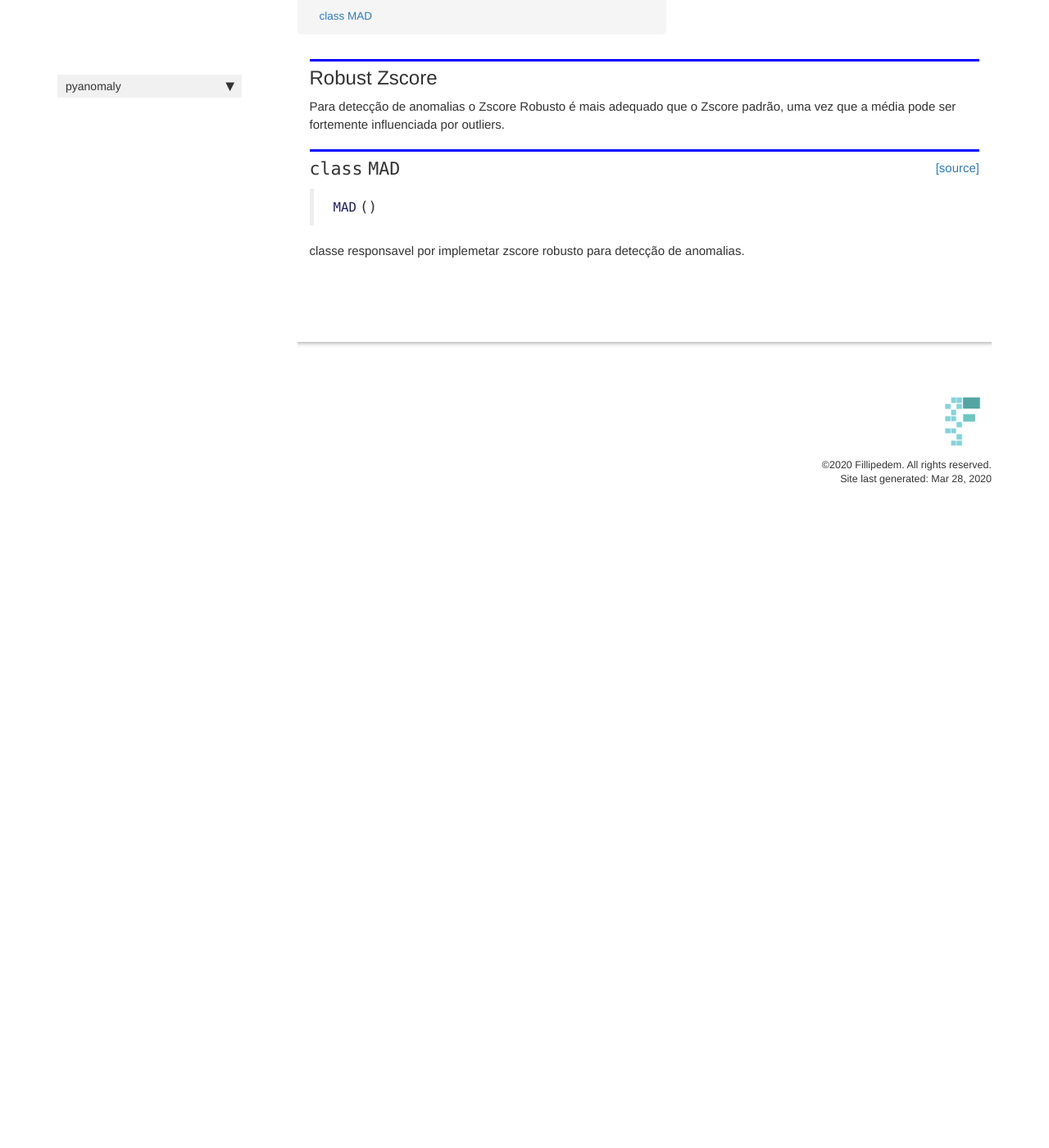
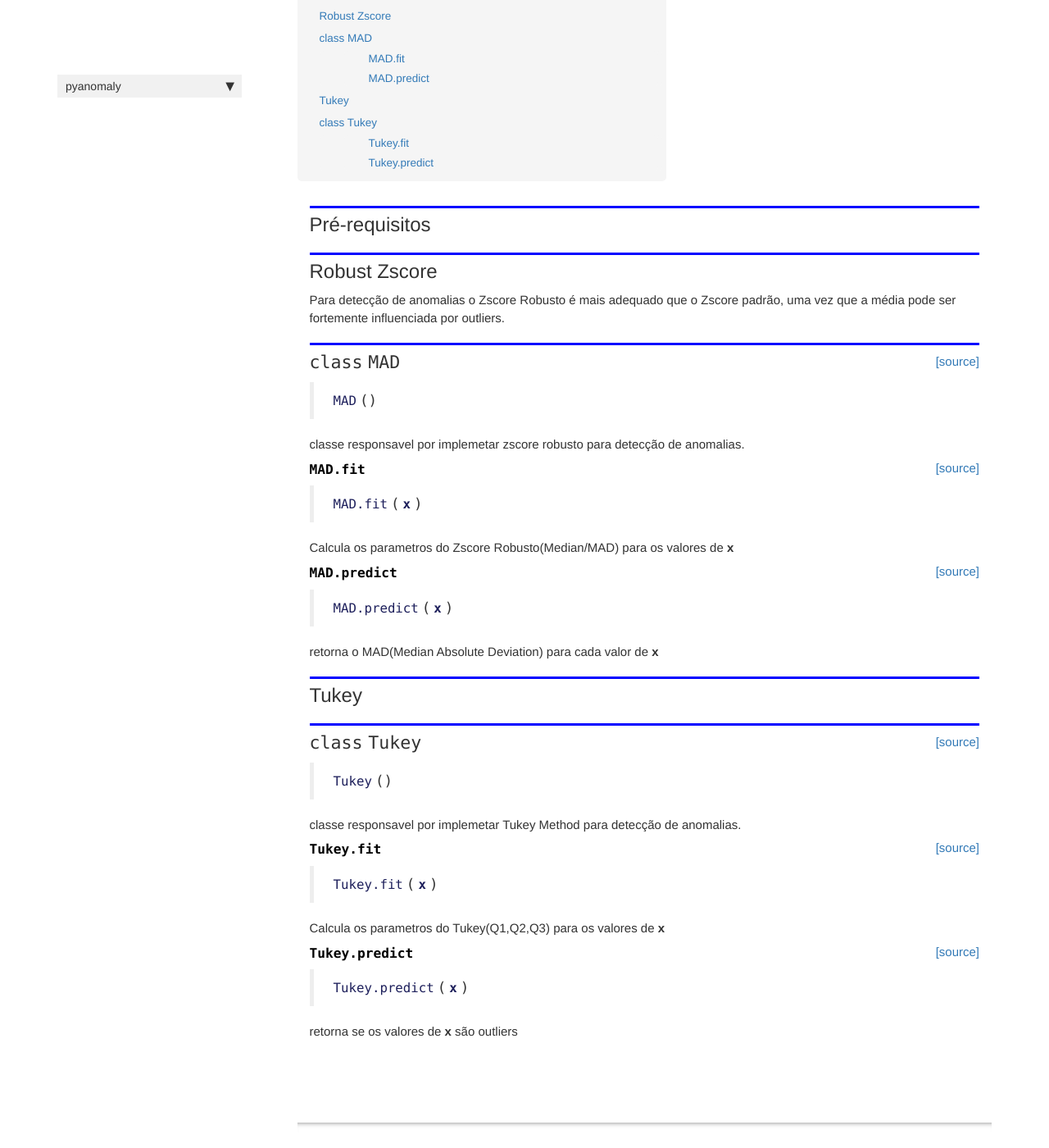
Before and after one commit to Fillipedem/pyanomaly, a Jekyll site: the page built from docs/stats.html, in a window 1280 px wide and 1400 px high, scrolled down 243 px. Shown: the whole window at 82% size. Built offline with Jekyll 4.4.1, drawn with Linux system fonts in a browser that asks for light colours; nearby versions of some CDN libraries; comment, search, counter and statistics services are not loaded; before the commit the page ends 900 px from its top, so only the background shows below that; some of the changed text lies outside the part shown.

Commit message:
Tukey Added - Fix build

```diff
--- a/docs/_data/sidebars/home_sidebar.yml
+++ b/docs/_data/sidebars/home_sidebar.yml
@@ -10,7 +10,7 @@ entries:
       title: Overview
       url: /
     - output: web,pdf
-      title: Stats
+      title: stats
       url: /stats
     output: web
     title: pyanomaly
--- a/docs/sidebar.json
+++ b/docs/sidebar.json
@@ -1,6 +1,6 @@
 {
   "pyanomaly": {
     "Overview": "/",
-    "Stats": "/stats"
+    "stats": "/stats"
   }
 }
--- a/docs/stats.html
+++ b/docs/stats.html
@@ -1,12 +1,12 @@
 ---
 
-title: Stats
+title: stats
 
 keywords: fastai
 sidebar: home_sidebar
 
-summary: "Algoritmos de detecção de Anomalias"
-description: "Algoritmos de detecção de Anomalias"
+summary: "Módulo que contém os algoritmos para detecção de anomalias em dados univariados."
+description: "Módulo que contém os algoritmos para detecção de anomalias em dados univariados."
 ---
 <!--
 
@@ -20,6 +20,19 @@ description: "Algoritmos de detecção de Anomalias"
 
 <div class="container" id="notebook-container">
 
+    {% raw %}
+
+<div class="cell border-box-sizing code_cell rendered">
+
+</div>
+    {% endraw %}
+
+<div class="cell border-box-sizing text_cell rendered"><div class="inner_cell">
+<div class="text_cell_render border-box-sizing rendered_html">
+<h2 id="Pr&#233;-requisitos">Pr&#233;-requisitos<a class="anchor-link" href="#Pr&#233;-requisitos"> </a></h2>
+</div>
+</div>
+</div>
     {% raw %}
 
 <div class="cell border-box-sizing code_cell rendered">
@@ -52,7 +65,7 @@ description: "Algoritmos de detecção de Anomalias"
 
 
 <div class="output_markdown rendered_html output_subarea ">
-<h2 id="MAD" class="doc_header"><code>class</code> <code>MAD</code><a href="https://github.com/fillipedem/pyanomaly/tree/master/pyanomaly/stats.py#L8" class="source_link" style="float:right">[source]</a></h2><blockquote><p><code>MAD</code>()</p>
+<h2 id="MAD" class="doc_header"><code>class</code> <code>MAD</code><a href="https://github.com/fillipedem/pyanomaly/tree/master/pyanomaly/stats.py#L9" class="source_link" style="float:right">[source]</a></h2><blockquote><p><code>MAD</code>()</p>
 </blockquote>
 <p>classe responsavel por implemetar zscore robusto
 para detecção de anomalias.</p>
@@ -67,4 +80,143 @@ para detecção de anomalias.</p>
 </div>
     {% endraw %}
 
+    {% raw %}
+
+<div class="cell border-box-sizing code_cell rendered">
+
+<div class="output_wrapper">
+<div class="output">
+
+<div class="output_area">
+
+
+<div class="output_markdown rendered_html output_subarea ">
+<h4 id="MAD.fit" class="doc_header"><code>MAD.fit</code><a href="https://github.com/fillipedem/pyanomaly/tree/master/pyanomaly/stats.py#L17" class="source_link" style="float:right">[source]</a></h4><blockquote><p><code>MAD.fit</code>(<strong><code>x</code></strong>)</p>
+</blockquote>
+<p>Calcula os parametros do Zscore Robusto(Median/MAD) para os valores de <strong>x</strong></p>
+
 </div>
+
+</div>
+
+</div>
+</div>
+
+</div>
+    {% endraw %}
+
+    {% raw %}
+
+<div class="cell border-box-sizing code_cell rendered">
+
+<div class="output_wrapper">
+<div class="output">
+
+<div class="output_area">
+
+
+<div class="output_markdown rendered_html output_subarea ">
+<h4 id="MAD.predict" class="doc_header"><code>MAD.predict</code><a href="https://github.com/fillipedem/pyanomaly/tree/master/pyanomaly/stats.py#L22" class="source_link" style="float:right">[source]</a></h4><blockquote><p><code>MAD.predict</code>(<strong><code>x</code></strong>)</p>
+</blockquote>
+<p>retorna o MAD(Median Absolute Deviation) para cada valor de <strong>x</strong></p>
+
+</div>
+
+</div>
+
+</div>
+</div>
+
+</div>
+    {% endraw %}
+
+<div class="cell border-box-sizing text_cell rendered"><div class="inner_cell">
+<div class="text_cell_render border-box-sizing rendered_html">
+<h2 id="Tukey">Tukey<a class="anchor-link" href="#Tukey"> </a></h2>
+</div>
+</div>
+</div>
+    {% raw %}
+
+<div class="cell border-box-sizing code_cell rendered">
+
+</div>
+    {% endraw %}
+
+    {% raw %}
+
+<div class="cell border-box-sizing code_cell rendered">
+
+<div class="output_wrapper">
+<div class="output">
+
+<div class="output_area">
+
+
+<div class="output_markdown rendered_html output_subarea ">
+<h2 id="Tukey" class="doc_header"><code>class</code> <code>Tukey</code><a href="https://github.com/fillipedem/pyanomaly/tree/master/pyanomaly/stats.py#L28" class="source_link" style="float:right">[source]</a></h2><blockquote><p><code>Tukey</code>()</p>
+</blockquote>
+<p>classe responsavel por implemetar Tukey Method
+para detecção de anomalias.</p>
+
+</div>
+
+</div>
+
+</div>
+</div>
+
+</div>
+    {% endraw %}
+
+    {% raw %}
+
+<div class="cell border-box-sizing code_cell rendered">
+
+<div class="output_wrapper">
+<div class="output">
+
+<div class="output_area">
+
+
+<div class="output_markdown rendered_html output_subarea ">
+<h4 id="Tukey.fit" class="doc_header"><code>Tukey.fit</code><a href="https://github.com/fillipedem/pyanomaly/tree/master/pyanomaly/stats.py#L40" class="source_link" style="float:right">[source]</a></h4><blockquote><p><code>Tukey.fit</code>(<strong><code>x</code></strong>)</p>
+</blockquote>
+<p>Calcula os parametros do Tukey(Q1,Q2,Q3) para os valores de <strong>x</strong></p>
+
+</div>
+
+</div>
+
+</div>
+</div>
+
+</div>
+    {% endraw %}
+
+    {% raw %}
+
+<div class="cell border-box-sizing code_cell rendered">
+
+<div class="output_wrapper">
+<div class="output">
+
+<div class="output_area">
+
+
+<div class="output_markdown rendered_html output_subarea ">
+<h4 id="Tukey.predict" class="doc_header"><code>Tukey.predict</code><a href="https://github.com/fillipedem/pyanomaly/tree/master/pyanomaly/stats.py#L54" class="source_link" style="float:right">[source]</a></h4><blockquote><p><code>Tukey.predict</code>(<strong><code>x</code></strong>)</p>
+</blockquote>
+<p>retorna se os valores de <strong>x</strong> são outliers</p>
+
+</div>
+
+</div>
+
+</div>
+</div>
+
+</div>
+    {% endraw %}
+
+</div>
--- a/pyanomaly/_nbdev.py
+++ b/pyanomaly/_nbdev.py
@@ -2,7 +2,8 @@
 
 __all__ = ["index", "modules", "custom_doc_links", "git_url"]
 
-index = {"MAD": "00_stats.ipynb"}
+index = {"MAD": "00_stats.ipynb",
+         "Tukey": "00_stats.ipynb"}
 
 modules = ["stats.py"]
 
```
Also changed, not shown: docs/index.html (+3 -5 lines), pyanomaly/stats.py (+35 -4 lines), README.md.
